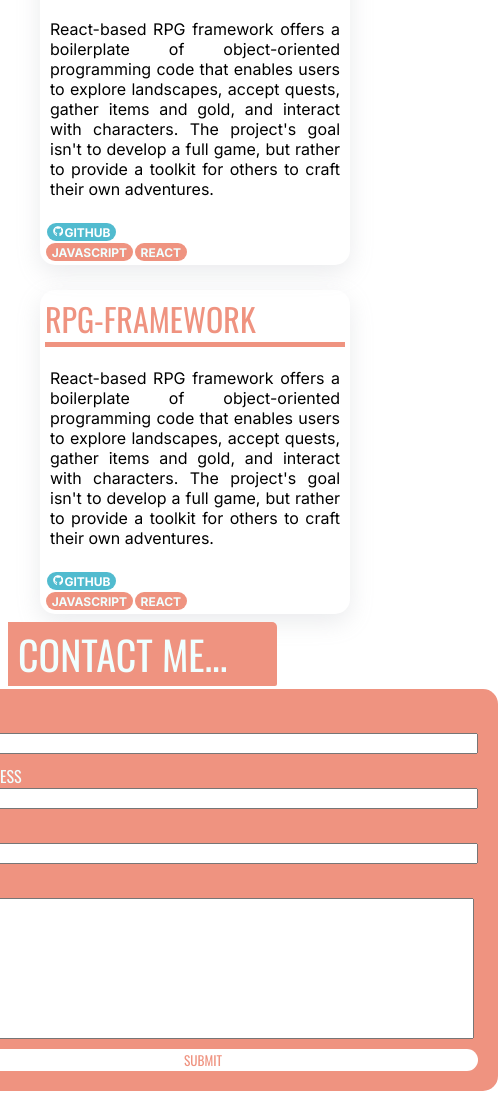
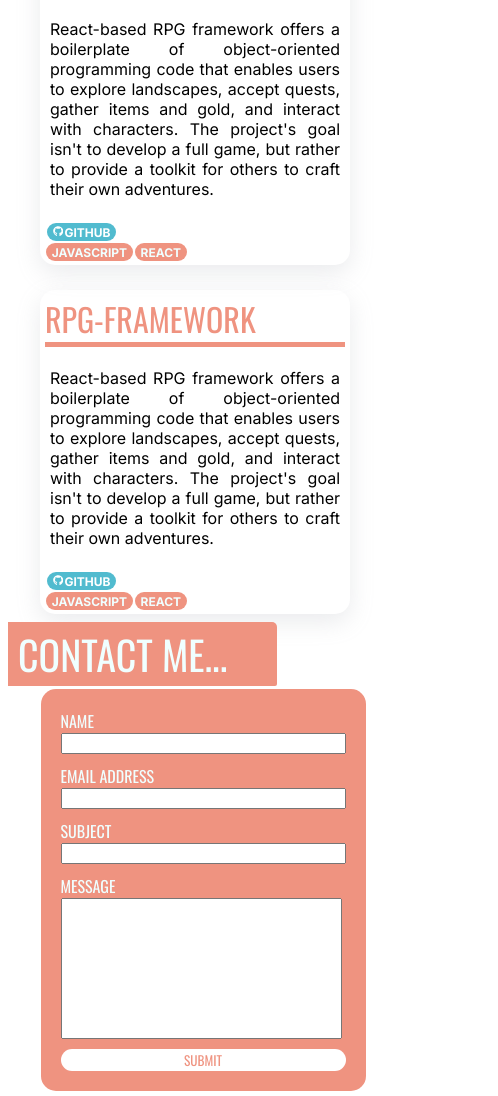
Before and after one commit to Fordcois/Portfolio, a Next.js app: page / in a window 390 px wide. Shown: the part 2652-3748 px from the top of the page, 498 px wide, since content can reach past the window. Built offline with nearby package versions, Linux system fonts and the light colour scheme.

Commit message:
Styles Contact Form for Mobile

```diff
--- a/src/app/style.css
+++ b/src/app/style.css
@@ -62,25 +62,41 @@
   }
 
   .FormSubmitted{
-      display: flex;
-      width: 550px;
-      background-color: var(--Pink);
-      border-radius: 15px;
-      flex-direction: column;
-      justify-content: center;
-      padding: 20px;
+    display: flex;
+    justify-content: center;
       text-transform: uppercase;
       font-family: var(--MainFont);
       font-size: 1.5rem;
       color: azure;
   }
 
+
+@media (max-width: 425px) {
+  .ContactForm {
+    display: flex;
+    width: 285px;
+    background-color: var(--Pink);
+    border-radius: 15px;
+    flex-direction: column;
+    justify-content: center;
+    text-align: left;
+    padding: 20px;
+  }
+
+  .ContactForm input{
+    margin-bottom: 10px;
+  }
+  .ContactForm textarea{
+  width: 275px;
+  }
+}
+
   /* xs */
 @media (min-width: 475px) {
     .container {
       max-width: 475px;
     }
-  }
+}
 
 /* sm */
   @media (min-width: 640px) {
--- a/src/components/Contact.js
+++ b/src/components/Contact.js
@@ -3,6 +3,7 @@
 import React from 'react';
 import '@/app/style.css'
 import { useForm, ValidationError } from '@formspree/react';
+import { IoMdPaperPlane } from "react-icons/io";
 
 const Contact = () => {
 
@@ -15,7 +16,7 @@ return (
     <span className="SectionHeaderBox-Pink">CONTACT ME...</span>
 
     <div className='Content' >
-    {!state.succeeded?
+
         <form onSubmit={handleSubmit} className='ContactForm'>
 
             <label htmlFor="name" className='FormLabel'>Name</label>
@@ -35,18 +36,21 @@ return (
             <textarea id="message" rows="9" name="message" />
             <ValidationError prefix="Message" field="message" errors={state.errors}/>
 
+           {!state.succeeded?
             <button  type="submit" className='FormButton' disabled={state.submitting}>
                 Submit
             </button>
+            :
+            <div className='FormSubmitted'>
+            Message Sent
+            <IoMdPaperPlane style={{marginLeft:'15px'}}/>
+             </div>}
+
+            </form>
 
 
-            </form>
-            :
-            // After Form Has been Submitted
-            <div className='FormSubmitted'>
-            <p>Message Sent</p>
-            </div>
-            }
+
+
     </div>
 </div>
 
```
